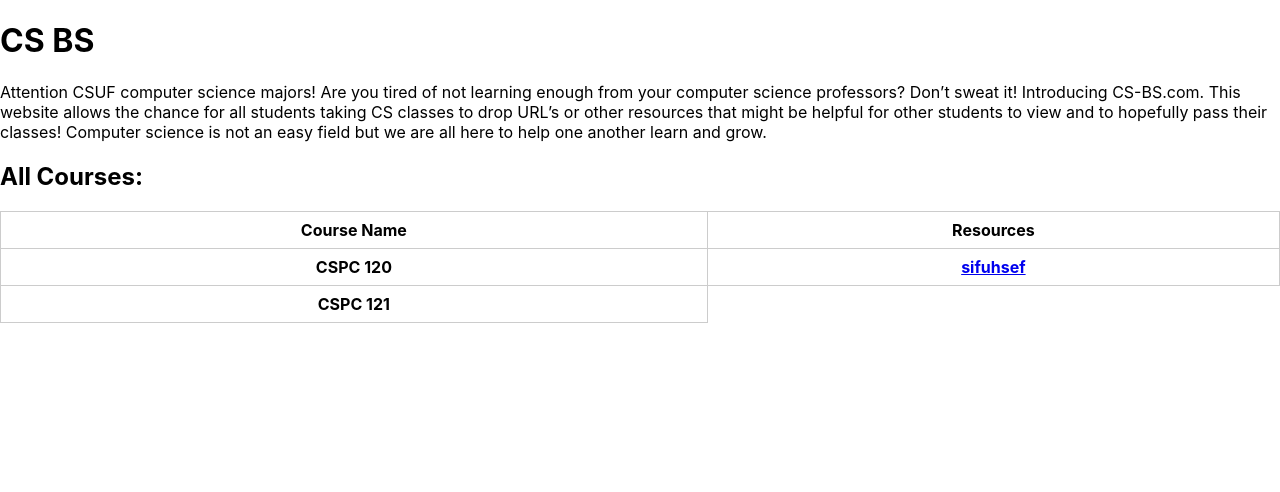
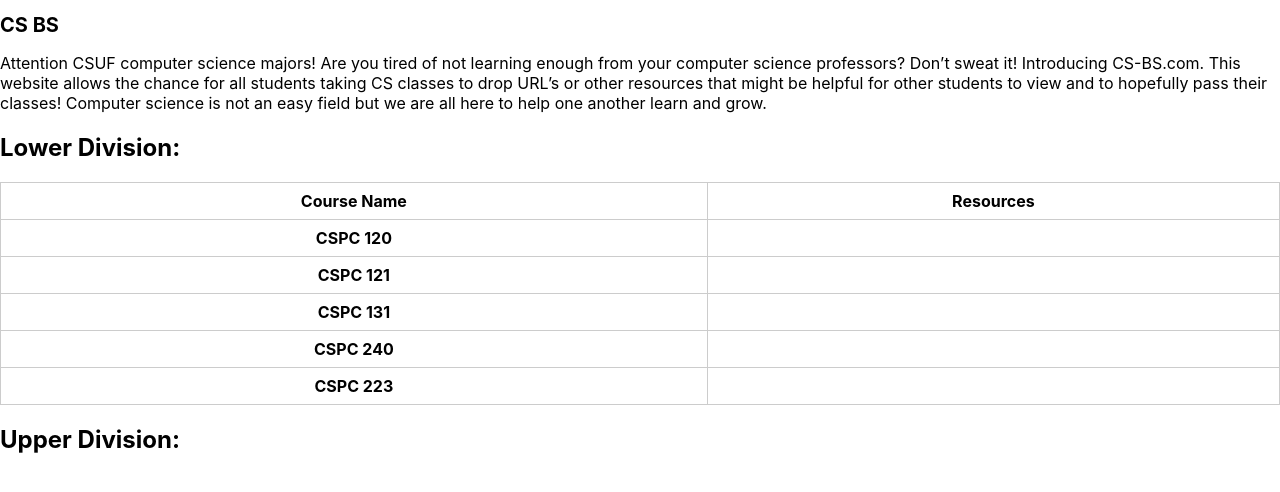
Before and after one commit to JustinBui/cs-bs, a React (Create React App) app: page / in a window 1280 px wide. Shown: the top 492 px of the page. Built offline with nearby package versions, Linux system fonts and the light colour scheme.

Commit message:
Updated the Table :rocket:

```diff
--- a/src/App.css
+++ b/src/App.css
@@ -37,6 +37,10 @@
   }
 } */
 
+.body {
+  display: flex;
+}
+
 table {
   width: 100%;
   border-collapse: collapse;
@@ -47,3 +51,8 @@
   border: 1px solid #cccccc;
   padding: 8px;
 }
+
+.title {
+  align-items: center;
+  font-size: 20px;
+}
--- a/src/App.js
+++ b/src/App.js
@@ -1,4 +1,6 @@
 import "./App.css";
+import { LowerDivs } from "./Courses.js";
+import { UpperDivs } from "./Courses.js";
 
 function App() {
   return (
@@ -13,30 +15,9 @@
         science is not an easy field but we are all here to help one another
         learn and grow.
       </p>
-      <h2>All Courses: </h2>
-      <table class="table-class">
-        <thead>
-          {/* <!-- Headers --> */}
-
-          <tr>
-            <th class="course">Course Name</th>
-            <th class="resources">Resources</th>
-          </tr>
-          {/* Courses */}
-          <tr>
-            <th>CSPC 120</th>
-            <th class="resources">
-              <a href="https://www.youtube.com/watch?v=18c3MTX0PK0&list=PLlrATfBNZ98dudnM48yfGUldqGD0S4FFb ">
-                sifuhsef
-              </a>
-            </th>
-          </tr>
-          <tr>
-            <th>CSPC 121</th>
-          </tr>
-        </thead>
-        <tbody id="tableData"></tbody>
-      </table>
+      <h2>Lower Division: </h2>
+      <div> {LowerDivs()} </div>
+      <h2>Upper Division: </h2>
     </body>
   );
 }
--- /dev/null
+++ b/src/Courses.js
@@ -0,0 +1,73 @@
+export function LowerDivs() {
+  return (
+    <table class="table-class">
+      <thead>
+        {/* <!-- Headers --> */}
+
+        <tr>
+          <th class="course">Course Name</th>
+          <th class="resources">Resources</th>
+        </tr>
+        {/* Courses */}
+        <tr>
+          <th>CSPC 120</th>
+          <th class="resources"></th>
+        </tr>
+        <tr>
+          <th>CSPC 121</th>
+          <th class="resources"></th>
+        </tr>
+        <tr>
+          <th>CSPC 131</th>
+          <th class="resources"></th>
+        </tr>
+        <tr>
+          <th>CSPC 240</th>
+          <th class="resources"></th>
+        </tr>
+        <tr>
+          <th>CSPC 223</th>
+          <th class="resources"></th>
+        </tr>
+      </thead>
+      <tbody id="tableData"></tbody>
+    </table>
+  );
+}
+
+export function UpperDivs() {
+  return (
+    <table class="table-class">
+      <thead>
+        {/* <!-- Headers --> */}
+
+        <tr>
+          <th class="course">Course Name</th>
+          <th class="resources">Resources</th>
+        </tr>
+        {/* Courses */}
+        <tr>
+          <th>CSPC 120</th>
+          <th class="resources"></th>
+        </tr>
+        <tr>
+          <th>CSPC 121</th>
+          <th class="resources"></th>
+        </tr>
+        <tr>
+          <th>CSPC 131</th>
+          <th class="resources"></th>
+        </tr>
+        <tr>
+          <th>CSPC 240</th>
+          <th class="resources"></th>
+        </tr>
+        <tr>
+          <th>CSPC 223</th>
+          <th class="resources"></th>
+        </tr>
+      </thead>
+      <tbody id="tableData"></tbody>
+    </table>
+  );
+}
```
